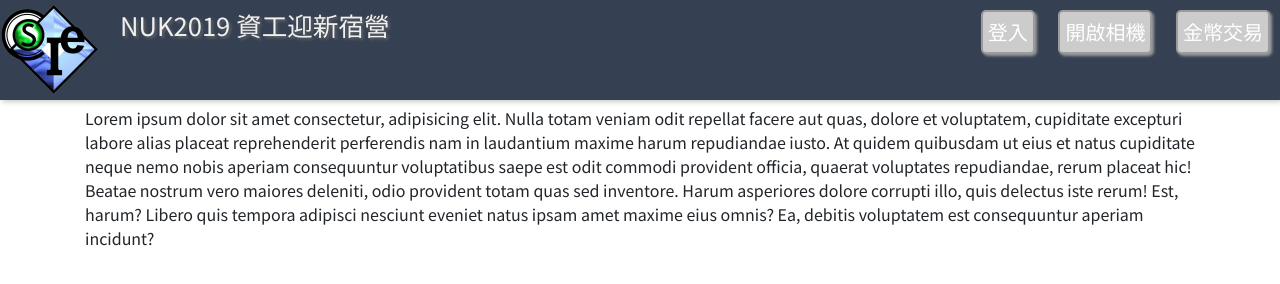
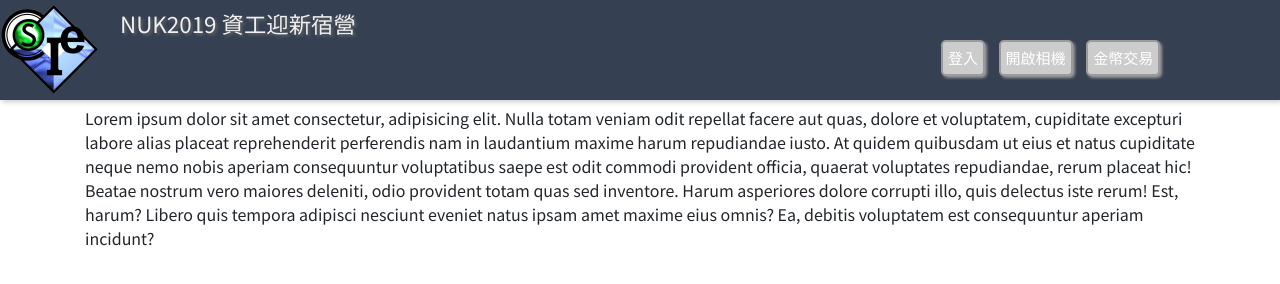
Before and after one commit to 120061203/website0730, a plain HTML site: page index.html in a window 1280 px wide. Drawn offline with nearby package versions, Linux system fonts and the light colour scheme.

Commit message:
Update style.css

```diff
--- a/css/style.css
+++ b/css/style.css
@@ -33,27 +33,28 @@
     height: 100px;
 }
 .header h1{
-    font-size: 1.6em;
+    font-size: 1.4em;
     color: rgba(240, 240, 240, 1);
     text-shadow: 2px 2px 3px #666;
     position: relative;
     top:10px;
     left: 20px;
-    display:inline;
+    display:block;
 
 
 }
 .nav{
+    width:30%;
     float:right;
 
 
 }
 .nav li{
-    font-size: 20px;
+    font-size: 15px;
     list-style-type: none;
     display: inline-block;
     padding: 5px;
-    margin:10px;
+    margin:5px;
     background-color:#ccc;
     box-shadow: 2px 2px 3px #999;
     border-radius: 5px;
```
